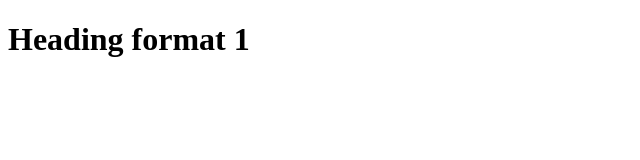
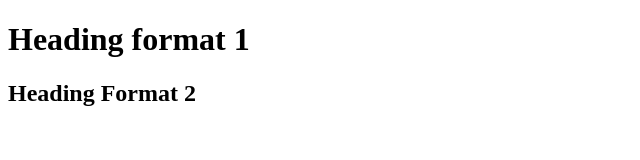
Before and after one commit to Hamza-Dbn/helloWorld, a plain HTML site: page index.html in a window 1280 px wide. Shown: the whole page, without its empty margins (0-640 px from the left). Drawn offline with Linux system fonts and the light colour scheme.

Commit message:
Update index.html

```diff
--- a/index.html
+++ b/index.html
@@ -13,7 +13,10 @@
       Heading format 1
       </h1>
 
+      <h2>
+      Heading Format 2
 
+      </h2>
 
 
     </body>
```
